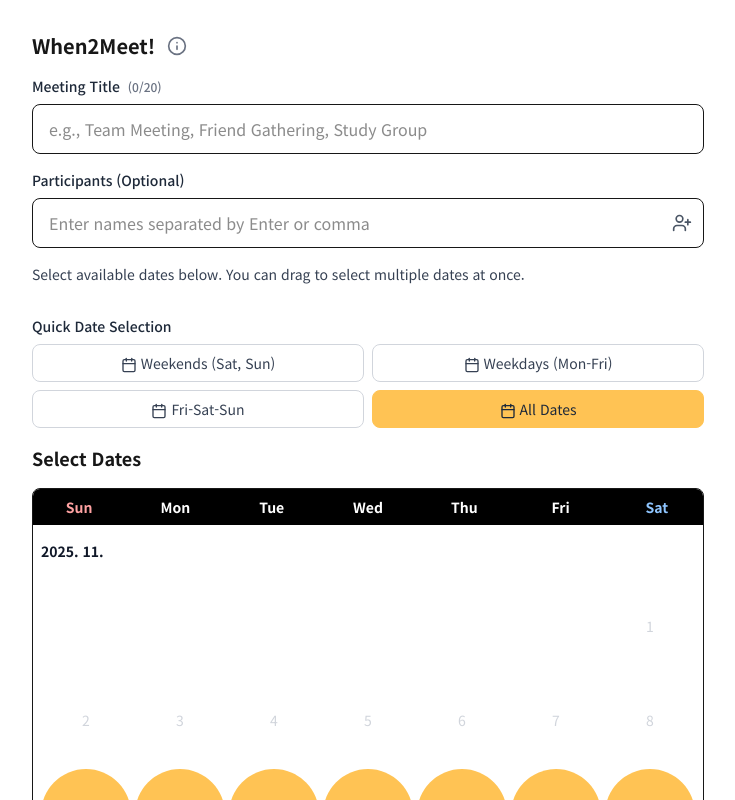
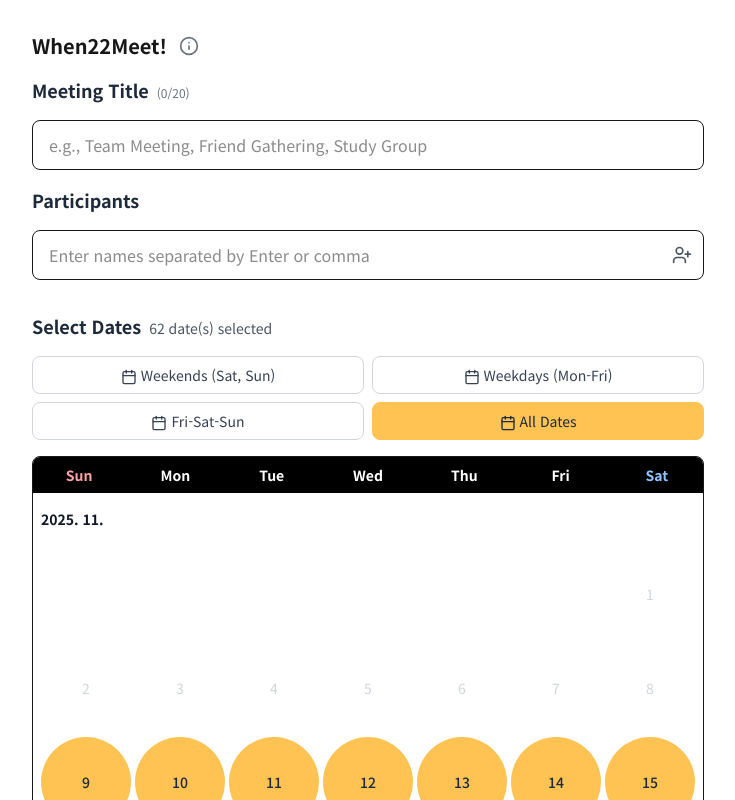
Before and after one commit to Byeongcheol-Kim/when22meet, a Next.js app: page / in a window 1280 px wide. Both pictures are taken after a click on the button "All Dates". Shown: the top 800 px of the page, without its empty margins (272-1007 px from the left). Built offline with nearby package versions, Linux system fonts and the light colour scheme.

Commit message:
feat: update main input ui

```diff
--- a/app/page.tsx
+++ b/app/page.tsx
@@ -10,7 +10,7 @@ import Toast from '@/components/Toast';
 import MeetingTitleInput from '@/components/MeetingTitleInput';
 import ParticipantsInput from '@/components/ParticipantsInput';
 import { generateDatesFromTemplate, type DateTemplate } from '@/lib/utils/dateTemplates';
-import { TEMPLATE_BUTTON_COLORS, BUTTON_COLORS, TEXT_COLORS, INPUT_COLORS } from '@/lib/constants/colors';
+import { TEMPLATE_BUTTON_COLORS, BUTTON_COLORS, TEXT_COLORS } from '@/lib/constants/colors';
 
 function SEOContent() {
   const { locale } = useTranslation();
@@ -44,9 +44,9 @@ function SEOContent() {
 
   return (
     <div className="sr-only">
-      <h2>Meeting Scheduler App - When2Meet</h2>
+      <h2>Meeting Scheduler App - When22Meet</h2>
       <p>
-        When2Meet is a free schedule coordination app that makes it easy to set meeting times and coordinate group schedules.
+        When22Meet is a free schedule coordination app that makes it easy to set meeting times and coordinate group schedules.
         An optimized scheduling service for finding the best time for team meetings, group gatherings, and group appointments.
       </p>
       <h3>Key Features</h3>
@@ -267,17 +267,22 @@ function HomeContent() {
               placeholder={t('landing.participants.placeholder')}
               countText={t('landing.participants.count').replace('%count%', participants.length.toString())}
             />
-            <p className={`text-sm ${TEXT_COLORS.secondary}`}>
-              {t('landing.dateSelection.description')}
-            </p>
           </div>
         </div>
 
-        {/* Date template selection */}
+        <div className="mb-8">
+          {/* Date Selection Title with Count */}
+          <div className="flex items-baseline gap-2 mb-4">
+            <h3 className="text-lg font-bold text-gray-800">{t('landing.dateSelection.title')}</h3>
+            {selectedDates.length > 0 && (
+              <span className="text-sm text-gray-600">
+                {t('landing.dateSelection.selectedCount').replace('%count%', selectedDates.length.toString())}
+              </span>
+            )}
+          </div>
+
+          {/* Quick Date Selection */}
           <div className="mb-4">
-          <label className={`text-sm ${INPUT_COLORS.label} font-medium block mb-2`}>
-            {t('landing.dateSelection.quickSelection')}
-          </label>
             <div className="grid grid-cols-2 gap-2">
               <button
                 onClick={() => handleTemplateSelect('weekend')}
@@ -326,14 +331,13 @@ function HomeContent() {
             </div>
           </div>
 
-        <div className="mb-8">
+          {/* Calendar */}
           <DateSelector
             selectedDates={selectedDates}
             onDatesChange={(dates) => {
               setSelectedDates(dates);
               setSelectedTemplate(null); // Clear template on manual selection
             }}
-            title={t('landing.dateSelection.title')}
           />
         </div>
 
--- a/components/DateSelector.tsx
+++ b/components/DateSelector.tsx
@@ -13,7 +13,7 @@ interface DateSelectorProps {
 }
 
 export default function DateSelector({ selectedDates, onDatesChange, disabled = false, title }: DateSelectorProps) {
-  const { t, locale } = useTranslation();
+  const { locale } = useTranslation();
   const [isDragging, setIsDragging] = useState(false);
   const [dragStart, setDragStart] = useState<string | null>(null);
   const calendarRef = useRef<HTMLDivElement>(null);
@@ -21,7 +21,6 @@ export default function DateSelector({ selectedDates, onDatesChange, disabled =
   // Locale-based day names
   const localeCode = locale === 'ko' ? 'ko-KR' : 'en-US';
   const dayNames = Array.from({ length: 7 }, (_, i) => getDayName(i, localeCode));
-  const displayTitle = title || t('landing.dateSelection.selectDates');
 
   const handleDateToggle = (date: string) => {
     if (disabled) return;
@@ -99,7 +98,7 @@ export default function DateSelector({ selectedDates, onDatesChange, disabled =
 
   return (
     <div>
-      <h3 className="text-lg font-bold mb-4">{displayTitle}</h3>
+      {title && <h3 className="text-lg font-bold mb-4">{title}</h3>}
 
       <div className="border rounded-lg overflow-hidden">
         <div className="grid grid-cols-7 gap-1 text-center bg-black py-2">
@@ -171,12 +170,6 @@ export default function DateSelector({ selectedDates, onDatesChange, disabled =
         })}
         </div>
       </div>
-
-      <div className={`text-sm ${DATE_SELECTOR_COLORS.count.text} text-center mt-3`}>
-        {selectedDates.length > 0
-          ? t('landing.dateSelection.selectedCount').replace('%count%', selectedDates.length.toString())
-          : t('landing.dateSelection.selectDates')}
-      </div>
     </div>
   );
 }
--- a/components/MeetingTitleInput.tsx
+++ b/components/MeetingTitleInput.tsx
@@ -31,9 +31,9 @@ export default function MeetingTitleInput({
 
   return (
     <div>
-      <label className="text-sm text-gray-800 font-medium block mb-2">
+      <label className="text-lg font-bold text-gray-800 block mb-4">
         {displayLabel}
-        <span className="ml-2 text-xs text-gray-500">({value.length}/20)</span>
+        <span className="ml-2 text-xs text-gray-500 font-normal">({value.length}/20)</span>
       </label>
       <input
         type="text"
--- a/components/ParticipantsInput.tsx
+++ b/components/ParticipantsInput.tsx
@@ -82,7 +82,14 @@ export default function ParticipantsInput({
 
   return (
     <div>
-      <label className="text-sm text-gray-800 font-medium block mb-2">{displayLabel}</label>
+      <div className="flex items-baseline gap-2 mb-4">
+        <label className="text-lg font-bold text-gray-800">{displayLabel}</label>
+        {participants.length > 0 && countText && (
+          <span className="text-sm text-gray-600">
+            {countText}
+          </span>
+        )}
+      </div>
 
       {/* 참여자 칩스 표시 */}
       {participants.length > 0 && (
@@ -90,13 +97,13 @@ export default function ParticipantsInput({
           {participants.map((participant, index) => (
             <div
               key={index}
-              className="inline-flex items-center gap-1 px-3 py-1 bg-yellow-100 text-yellow-800 rounded-full text-sm"
+              className="inline-flex items-center gap-1 px-3 py-1 bg-[#FFC354] text-gray-800 rounded-full text-sm font-medium"
             >
               <span>{participant}</span>
               {!disabled && (
                 <button
                   onClick={() => removeParticipant(participant)}
-                  className="hover:bg-yellow-200 rounded-full p-0.5 transition-colors"
+                  className="hover:bg-[#FFD580] rounded-full p-0.5 transition-colors"
                   type="button"
                 >
                   <X className="w-3 h-3" />
@@ -129,12 +136,6 @@ export default function ParticipantsInput({
         />
         <UserPlus className="absolute right-3 top-1/2 transform -translate-y-1/2 w-5 h-5 text-gray-600" />
       </div>
-
-      {participants.length > 0 && countText && (
-        <p className="text-xs text-gray-700 mt-2">
-          {countText}
-        </p>
-      )}
     </div>
   );
 }
--- a/lib/utils/i18n.ts
+++ b/lib/utils/i18n.ts
@@ -51,7 +51,7 @@ export function getLocalizedMetadata(locale: Locale) {
       ],
     },
     en: {
-      title: 'When2Meet | Schedule Coordination App - Simple Meeting Scheduler',
+      title: 'When22Meet | Schedule Coordination App - Simple Meeting Scheduler',
       description: 'Easy meeting scheduling app for coordinating group schedules. No login required, drag to select multiple dates, real-time sync. Perfect for team meetings and group events.',
       keywords: [
         'meeting scheduler', 'schedule coordination', 'group scheduling app',
@@ -71,7 +71,7 @@ export function getLocalizedStructuredData(locale: Locale) {
   const data = {
     ko: {
       name: '언제만나 - 약속일정 잡기 앱',
-      alternateName: ['When2Meet', '언제만나', '약속일정 앱'],
+      alternateName: ['When22Meet', '언제만나', '약속일정 앱'],
       description: '약속일정 잡기, 모임 시간 정하기가 쉬운 무료 일정 조율 앱. 로그인 없이 바로 사용 가능한 스케줄링 서비스',
       keywords: '약속일정 잡기 앱, 모임 시간 정하기, 일정 조율 서비스, 회의 시간 정하기, 팀 미팅 일정, 그룹 일정 조율',
       featureList: [
@@ -86,8 +86,8 @@ export function getLocalizedStructuredData(locale: Locale) {
       organizationName: '언제만나 팀',
     },
     en: {
-      name: 'When2Meet - Schedule Coordination App',
-      alternateName: ['When2Meet', 'Schedule Coordination', 'Meeting Scheduler'],
+      name: 'When22Meet - Schedule Coordination App',
+      alternateName: ['When22Meet', 'Schedule Coordination', 'Meeting Scheduler'],
       description: 'Easy meeting scheduling app for coordinating group schedules. Free scheduling service with no login required',
       keywords: 'meeting scheduler, schedule coordination, group scheduling app, team meeting planner, availability poll, meeting time finder',
       featureList: [
@@ -99,7 +99,7 @@ export function getLocalizedStructuredData(locale: Locale) {
         'Team meeting management',
         'Availability voting',
       ],
-      organizationName: 'When2Meet Team',
+      organizationName: 'When22Meet Team',
     },
   };
 
@@ -149,5 +149,5 @@ export function getLocalizedMeetingDescription(locale: Locale, participantCount:
  * 언어별 조직명 가져오기
  */
 export function getLocalizedOrganizationName(locale: Locale) {
-  return locale === 'ko' ? '언제만나' : 'When2Meet';
+  return locale === 'ko' ? '언제만나' : 'When22Meet';
 }
--- a/messages/en.json
+++ b/messages/en.json
@@ -20,15 +20,15 @@
   "landing": {
     "splash": {
       "title": "Simple Scheduling Service",
-      "subtitle": "When2Meet?"
+      "subtitle": "When22Meet?"
     },
-    "title": "When2Meet!",
+    "title": "When22Meet!",
     "meetingTitle": {
       "label": "Meeting Title",
       "placeholder": "e.g., Team Meeting, Friend Gathering, Study Group"
     },
     "participants": {
-      "label": "Participants (Optional)",
+      "label": "Participants",
       "placeholder": "Enter names separated by Enter or comma",
       "count": "%count% participant(s) added",
       "nameTooLong": "Participant name must be 10 characters or less."
@@ -153,7 +153,7 @@
     }
   },
   "about": {
-    "title": "When2Meet?",
+    "title": "When22Meet?",
     "description": "The easiest and fastest scheduling service",
     "serviceIntro": "About",
     "creators": "Creators",
@@ -226,14 +226,14 @@
   },
   "faq": {
     "title": "Frequently Asked Questions",
-    "subtitle": "Find answers to common questions about When2Meet",
+    "subtitle": "Find answers to common questions about When22Meet",
     "backHome": "Back to Home",
     "moreQuestions": "Have more questions?",
     "tryService": "Try the service yourself to learn more.",
     "questions": {
       "q1": {
-        "question": "What is When2Meet?",
-        "answer": "When2Meet is a free scheduling service that makes it easy to coordinate group schedules. It can be used without login, allowing participants to mark their available dates to find the best meeting time."
+        "question": "What is When22Meet?",
+        "answer": "When22Meet is a free scheduling service that makes it easy to coordinate group schedules. It can be used without login, allowing participants to mark their available dates to find the best meeting time."
       },
       "q2": {
         "question": "Do I need to sign up?",
--- a/messages/ko.json
+++ b/messages/ko.json
@@ -28,7 +28,7 @@
       "placeholder": "예: 팀 회의, 친구 모임, 스터디"
     },
     "participants": {
-      "label": "참여자 (선택사항)",
+      "label": "참여자",
       "placeholder": "이름을 입력하고 Enter 또는 쉼표로 구분",
       "count": "%count%명의 참여자가 추가됨",
       "nameTooLong": "참여자 이름은 10글자 이하여야 합니다."
```
Also changed, not shown: app/faq/layout.tsx (+4 -4 lines). Lines whose indentation alone changed are shown as unchanged.
